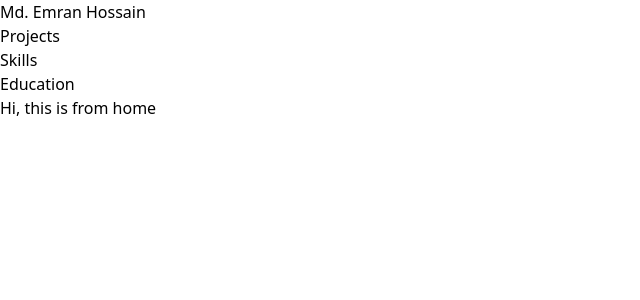
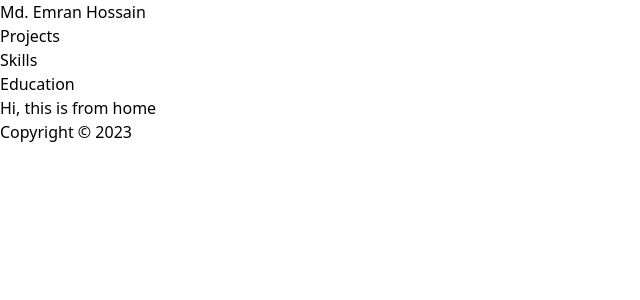
Before and after one commit to Emranhossainshuvo/new-me, a React (Vite) app: page / in a window 1280 px wide. Shown: the top 300 px of the page, without its empty margins (0-640 px from the left). Built offline with nearby package versions, Linux system fonts and the light colour scheme.

Commit message:
added the basic footer and add moment js to show dynamic year

```diff
--- a/package.json
+++ b/package.json
@@ -12,6 +12,7 @@
   "dependencies": {
     "localforage": "^1.10.0",
     "match-sorter": "^6.3.4",
+    "moment": "^2.30.1",
     "react": "^18.2.0",
     "react-dom": "^18.2.0",
     "react-router-dom": "^6.22.1",
--- a/src/Main/Main.jsx
+++ b/src/Main/Main.jsx
@@ -1,5 +1,6 @@
 import { Outlet } from "react-router-dom";
-import Navbar from "../components/Navbar";
+import Navbar from "../components/Navbar/Navbar";
+import Footer from "../components/Footer/Footer";
 
 const Main = () => {
     return (
@@ -7,6 +8,7 @@ const Main = () => {
             <div className="max-w-7xl mx-auto">
                 <Navbar></Navbar>
                 <Outlet></Outlet>
+                <Footer></Footer>
             </div>
         </>
     );
--- /dev/null
+++ b/src/components/Footer/Footer.jsx
@@ -0,0 +1,20 @@
+import moment from 'moment';
+
+
+
+const Footer = () => {
+    return (
+        <>
+            <footer>
+                <div>
+
+                </div>
+                <div>
+                    Copyright &copy; {moment().format('YYYY')}
+                </div>
+            </footer>
+        </>
+    );
+};
+
+export default Footer;
```
Also changed, not shown: src/components/Navbar/Navbar.jsx (renamed from src/components/Navbar.jsx), 1 other file (tests, documents, lock files or other folders).
